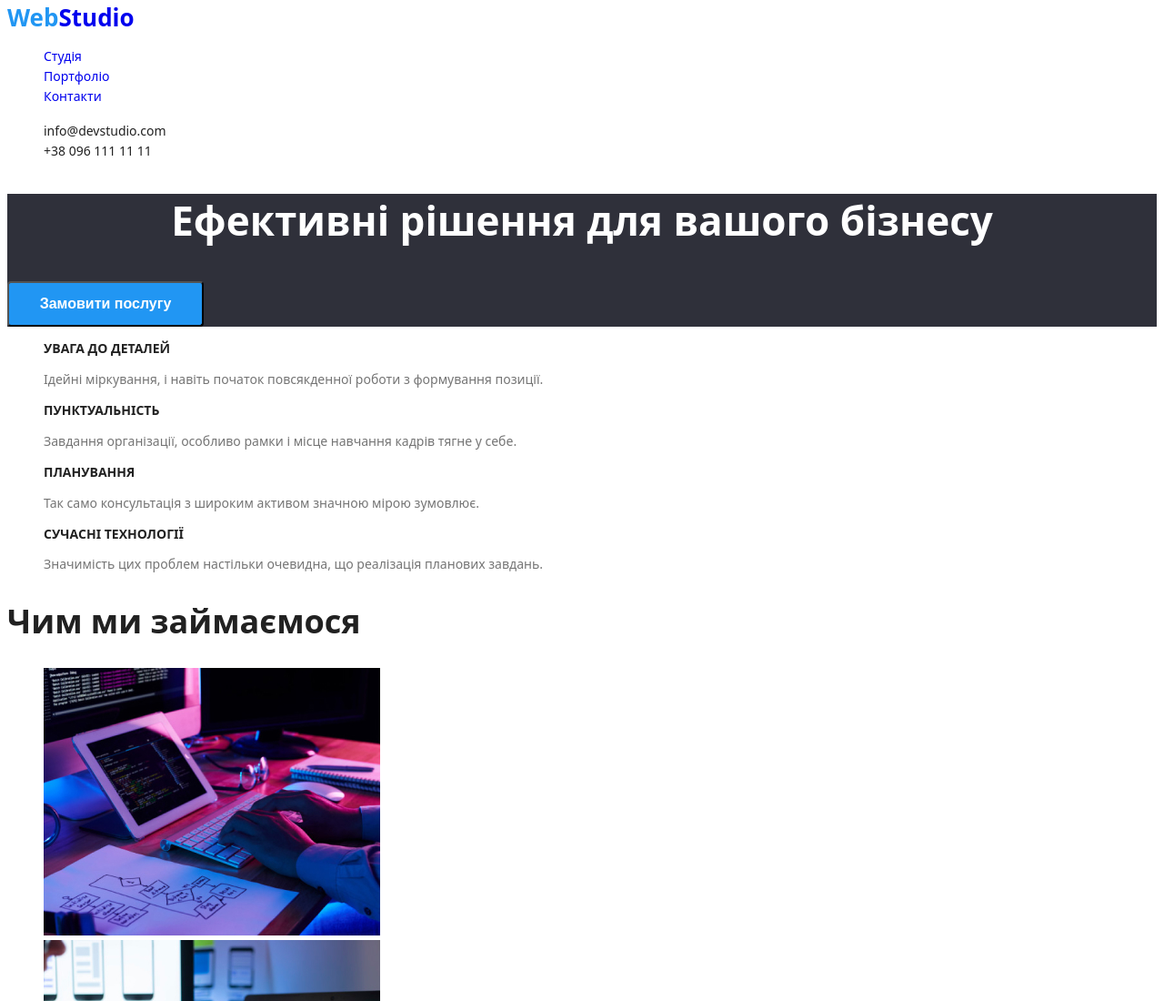
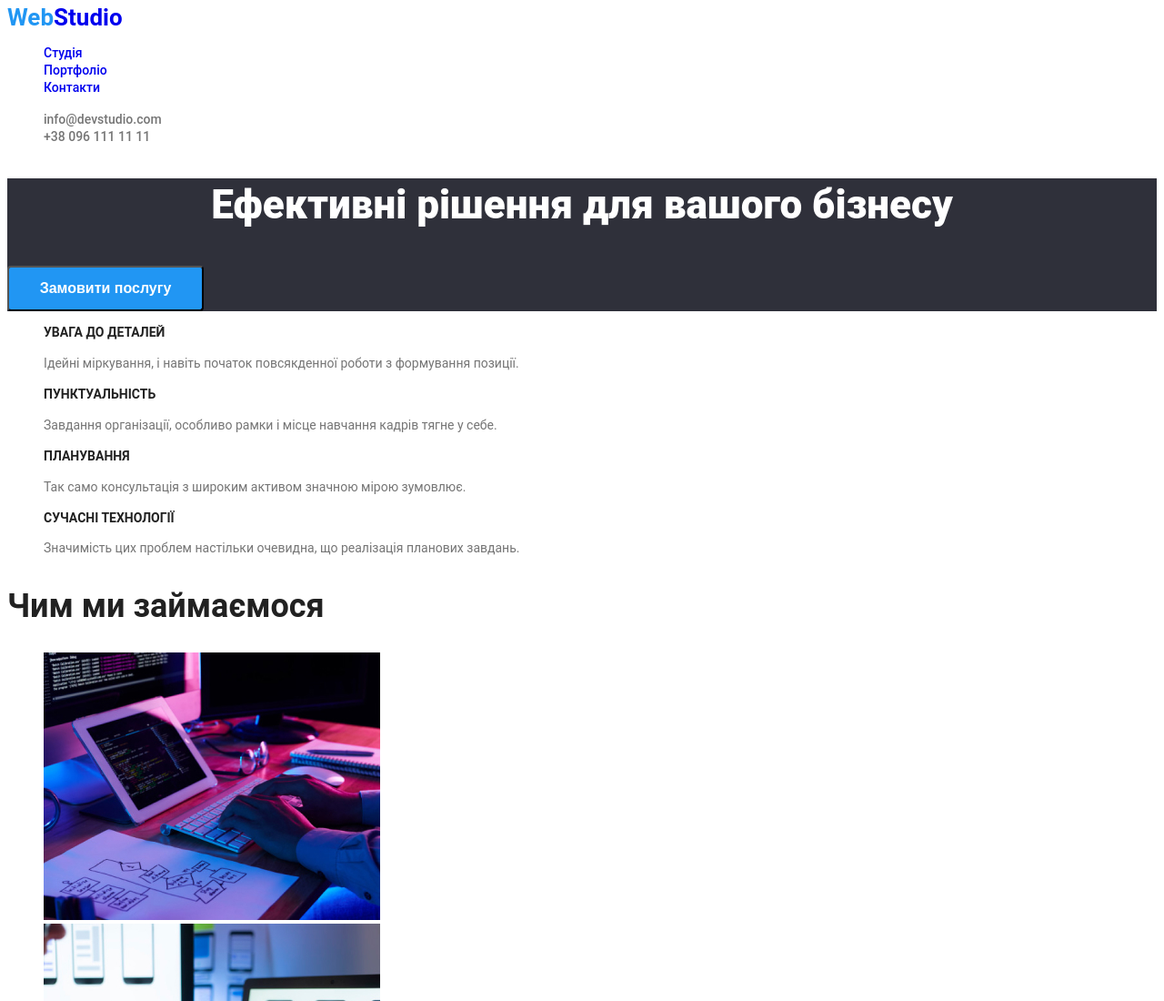
Before and after one commit to AnastasiiaVld/goit-markup-hw-02, a plain HTML site: page index.html in a window 1280 px wide. Shown: the top 1100 px of the page at 91% size. Drawn offline with Linux system fonts and the light colour scheme.

Commit message:
change styles css

```diff
--- a/css/styles.css
+++ b/css/styles.css
@@ -25,7 +25,7 @@ a:visited {
 }
 
 body {
-    font-family: system-ui, -apple-system, BlinkMacSystemFont, 'Segoe UI', Roboto, Oxygen, Ubuntu, Cantarell, 'Open Sans', 'Helvetica Neue', sans-serif;
+    font-family: Roboto, sans-serif;
     color: var(--Main-color);
     background-color: var(--White-colorhite-color);
 }
@@ -60,7 +60,7 @@ body {
 .header-contact-list-item > a {
     font-size: 14px;
     font-weight: 500;
-    color: var(--Main-color);
+    color: var(--Second-color);
     text-decoration: none;
     line-height: 1.17;
 }
@@ -143,6 +143,7 @@ body {
     font-size: 14px;
     color: var(--White-color);
     line-height: 1.71;
+    font-style: normal;
 }
 
 .address-contact{
```
Also changed, not shown: 1 other file.
